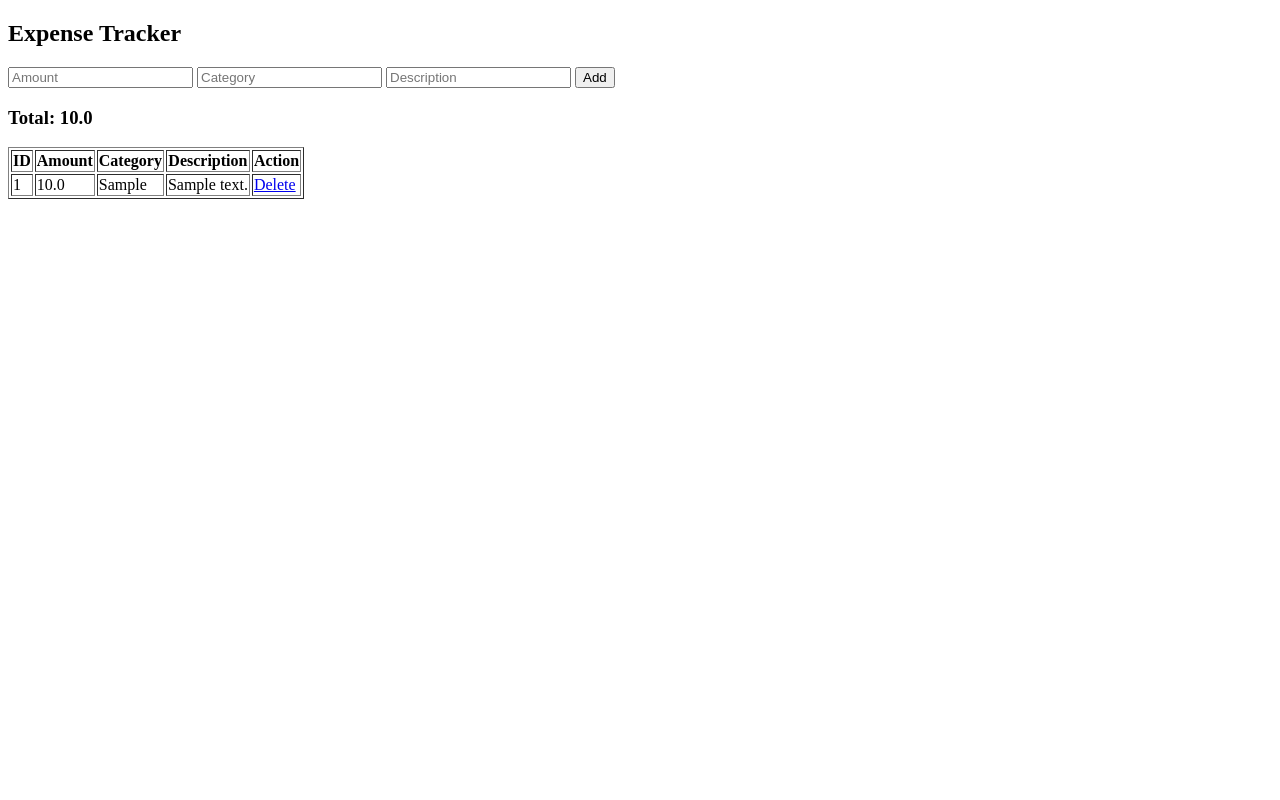
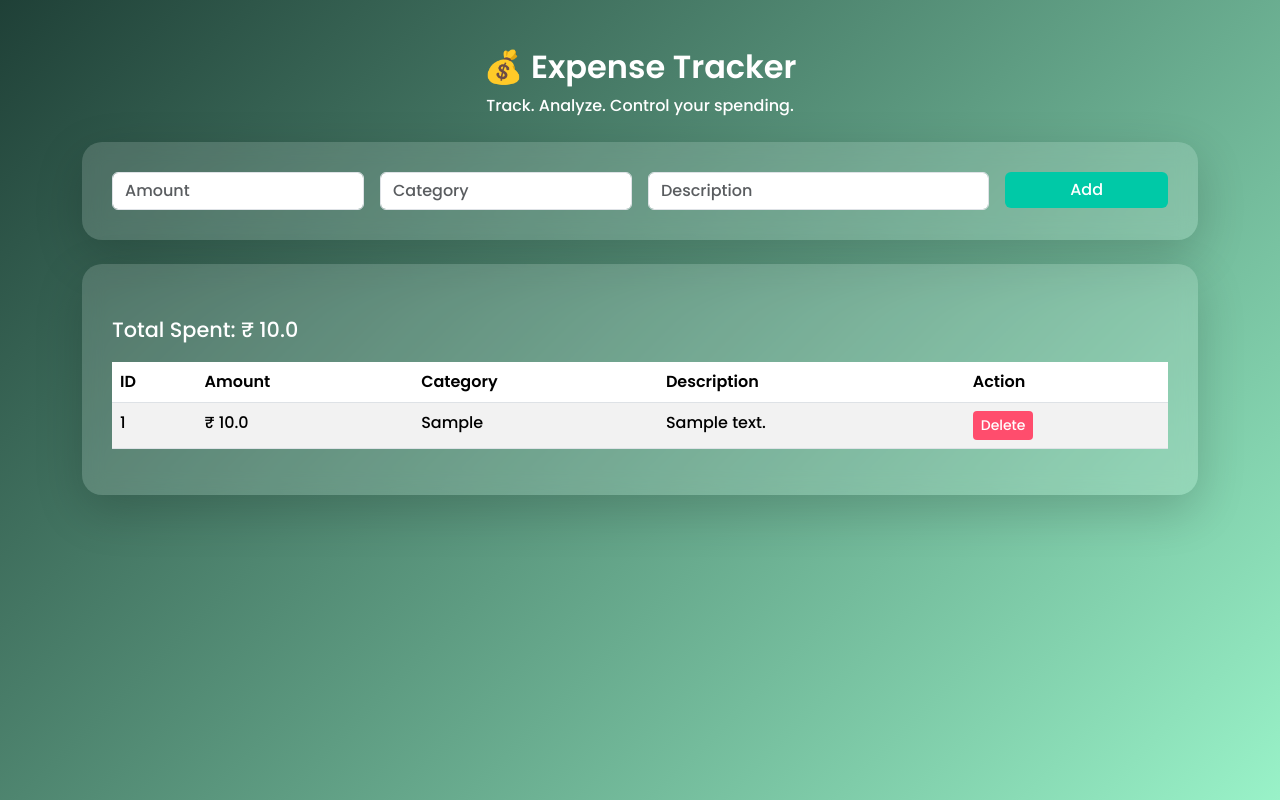
Before and after one commit to Santhosh0200/expense-tracker-flask, a Flask app: page / in a window 1280 px wide. Run offline with Flask 3, Linux system fonts and the light colour scheme; tables that the repository leaves empty hold one stand-in row (values such as "Sample post").

Commit message:
Fix UI placement

```diff
--- a/templates/index.html
+++ b/templates/index.html
@@ -1,21 +1,104 @@
 <!DOCTYPE html>
 <html>
 <head>
-    <title>Expense Tracker</title>
+    <title>Expense Tracker Pro</title>
+    <link href="https://fonts.googleapis.com/css2?family=Poppins:wght@300;500;600&display=swap" rel="stylesheet">
+    <link href="https://cdn.jsdelivr.net/npm/bootstrap@5.3.3/dist/css/bootstrap.min.css" rel="stylesheet">
+
+    <style>
+        body {
+            font-family: 'Poppins', sans-serif;
+            background: linear-gradient(135deg, #1f4037, #99f2c8);
+            min-height: 100vh;
+        }
+
+        .glass-card {
+            background: rgba(255, 255, 255, 0.15);
+            backdrop-filter: blur(10px);
+            border-radius: 20px;
+            padding: 30px;
+            color: white;
+        }
+
+        .table {
+            color: white;
+        }
+
+        .table thead {
+            background: rgba(0,0,0,0.3);
+        }
+
+        .btn-custom {
+            background-color: #00c9a7;
+            border: none;
+        }
+
+        .btn-custom:hover {
+            background-color: #00a78e;
+        }
+
+        .delete-btn {
+            background-color: #ff4d6d;
+            border: none;
+        }
+
+        .delete-btn:hover {
+            background-color: #e63956;
+        }
+
+        h2 {
+            font-weight: 600;
+        }
+
+        .total-box {
+            font-size: 1.3rem;
+            font-weight: 500;
+            margin-top: 20px;
+        }
+    </style>
 </head>
+
 <body>
-    <h2>Expense Tracker</h2>
 
-    <form action="/add" method="POST">
-        <input type="number" step="0.01" name="amount" placeholder="Amount" required>
-        <input type="text" name="category" placeholder="Category" required>
-        <input type="text" name="description" placeholder="Description" required>
-        <button type="submit">Add</button>
+<div class="container py-5">
+
+    <div class="text-center text-white mb-4">
+        <h2>💰 Expense Tracker</h2>
+        <p>Track. Analyze. Control your spending.</p>
+    </div>
+
+    <div class="glass-card shadow-lg mb-4">
+
+        <form action="/add" method="POST" class="row g-3">
+
+            <div class="col-md-3">
+                <input type="number" step="0.01" name="amount" class="form-control" placeholder="Amount" required>
+            </div>
+
+            <div class="col-md-3">
+                <input type="text" name="category" class="form-control" placeholder="Category" required>
+            </div>
+
+            <div class="col-md-4">
+                <input type="text" name="description" class="form-control" placeholder="Description" required>
+            </div>
+
+            <div class="col-md-2">
+                <button type="submit" class="btn btn-custom w-100 text-white">Add</button>
+            </div>
+
         </form>
 
-    <h3>Total: {{ total }}</h3>
+    </div>
 
-    <table border="1">
+    <div class="glass-card shadow-lg">
+
+        <div class="total-box">
+            Total Spent: ₹ {{ total }}
+        </div>
+
+        <table class="table table-striped mt-3">
+            <thead>
                 <tr>
                     <th>ID</th>
                     <th>Amount</th>
@@ -23,15 +106,26 @@
                     <th>Description</th>
                     <th>Action</th>
                 </tr>
+            </thead>
+
+            <tbody>
                 {% for expense in expenses %}
                 <tr>
                     <td>{{ expense[0] }}</td>
-            <td>{{ expense[1] }}</td>
+                    <td>₹ {{ expense[1] }}</td>
                     <td>{{ expense[2] }}</td>
                     <td>{{ expense[3] }}</td>
-            <td><a href="/delete/{{ expense[0] }}">Delete</a></td>
+                    <td>
+                        <a href="/delete/{{ expense[0] }}" class="btn delete-btn btn-sm text-white">Delete</a>
+                    </td>
                 </tr>
                 {% endfor %}
+            </tbody>
         </table>
+
+    </div>
+
+</div>
+
 </body>
 </html>
```
Lines whose indentation alone changed are shown as unchanged.
